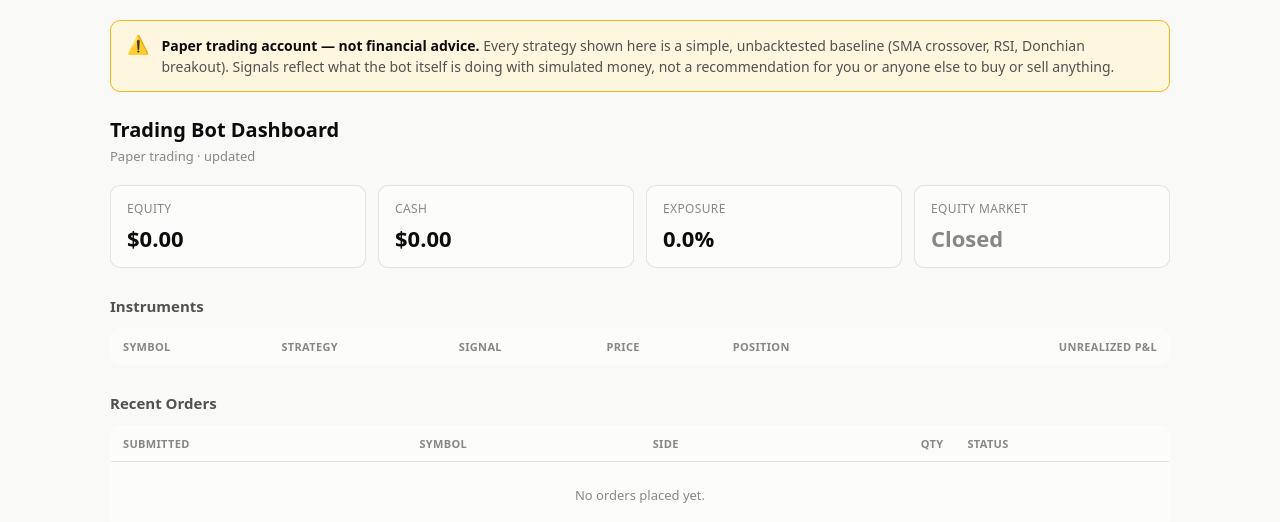
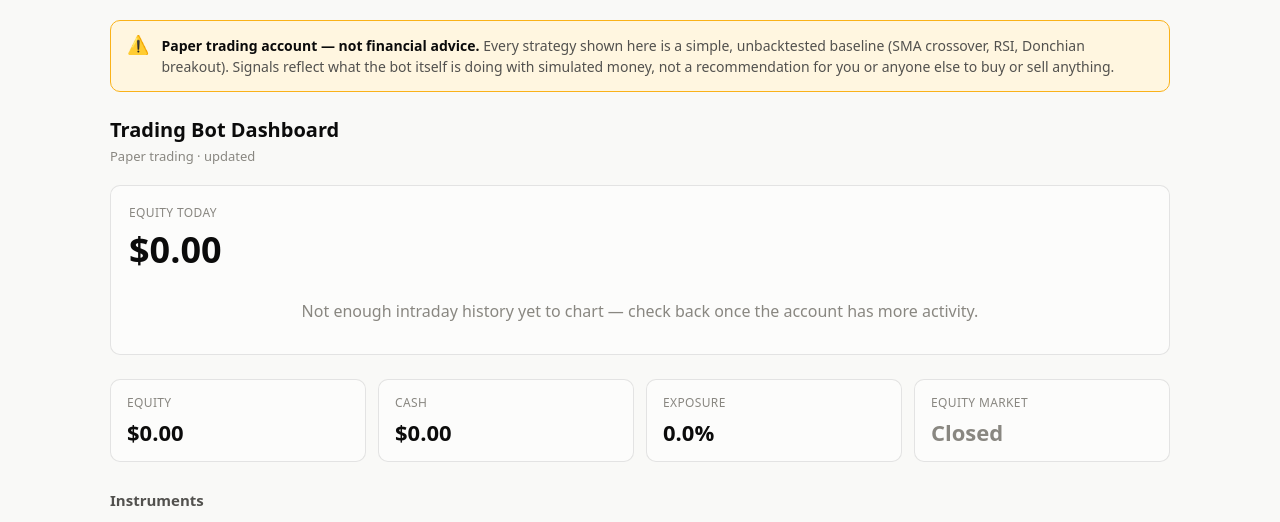
Before and after one commit to gpena1/alpaca-trading-bot, a Flask app: template web/templates/dashboard.html in a window 1280 px wide. Shown: the top 522 px of the page. Run offline with Flask 3, Linux system fonts and the light colour scheme; the template is opened without the code that fills it, so the values that code supplies are empty; parts of the project's set-up code (start-up, migrations or seed data) failed here and were passed over.

Commit message:
Add equity chart to dashboard
Robinhood-style hero chart: current equity + delta, an SVG line/area
chart of today's intraday equity curve from Alpaca's portfolio history
endpoint, with hover crosshair and tooltip. Falls back to an empty
state until the account has enough intraday history to plot.

```diff
--- a/web/data.py
+++ b/web/data.py
@@ -37,6 +37,72 @@ def _signal_for(symbol):
     }
 
 
+_CHART_WIDTH = 800
+_CHART_HEIGHT = 220
+_CHART_PAD_Y = 16
+
+
+def _compute_equity_chart():
+    try:
+        history = _broker.get_portfolio_history(period="1D", timeframe="15Min")
+    except Exception:
+        logger.exception("failed to fetch portfolio history")
+        return None
+
+    points_raw = [
+        (ts, eq)
+        for ts, eq in zip(history.timestamp or [], history.equity or [])
+        if eq is not None
+    ]
+    if len(points_raw) < 2:
+        return None
+
+    values = [eq for _, eq in points_raw]
+    min_v, max_v = min(values), max(values)
+    span = max_v - min_v or 1.0  # avoid div-by-zero on a perfectly flat line
+    n = len(points_raw)
+    plot_h = _CHART_HEIGHT - 2 * _CHART_PAD_Y
+
+    points = []
+    for i, (ts, eq) in enumerate(points_raw):
+        x = (i / (n - 1)) * _CHART_WIDTH
+        y = _CHART_PAD_Y + plot_h - ((eq - min_v) / span) * plot_h
+        points.append(
+            {
+                "x": round(x, 2),
+                "y": round(y, 2),
+                "equity": eq,
+                "time_label": datetime.fromtimestamp(ts, tz=timezone.utc).strftime("%-I:%M %p UTC"),
+            }
+        )
+
+    polyline = " ".join(f"{p['x']},{p['y']}" for p in points)
+    area_path = (
+        f"M {points[0]['x']},{_CHART_HEIGHT} "
+        + " ".join(f"L {p['x']},{p['y']}" for p in points)
+        + f" L {points[-1]['x']},{_CHART_HEIGHT} Z"
+    )
+
+    start_equity = points_raw[0][1]
+    end_equity = points_raw[-1][1]
+    delta = end_equity - start_equity
+    delta_pct = (delta / start_equity * 100) if start_equity else 0.0
+
+    return {
+        "points": points,
+        "polyline": polyline,
+        "area_path": area_path,
+        "last_point": points[-1],
+        "start_equity": start_equity,
+        "end_equity": end_equity,
+        "delta": delta,
+        "delta_pct": delta_pct,
+        "is_up": delta >= 0,
+        "width": _CHART_WIDTH,
+        "height": _CHART_HEIGHT,
+    }
+
+
 def _compute():
     rows = []
     for symbol in config.SYMBOLS:
@@ -68,6 +134,7 @@ def _compute():
         "exposure_pct": _portfolio.exposure_pct(),
         "rows": rows,
         "orders": orders,
+        "chart": _compute_equity_chart(),
     }
 
 
--- a/web/templates/dashboard.html
+++ b/web/templates/dashboard.html
@@ -141,6 +141,61 @@
   .delta-good { color: var(--delta-good); font-weight: 600; }
   .delta-bad { color: var(--delta-bad); font-weight: 600; }
   .empty-state { color: var(--text-muted); text-align: center; padding: 24px; }
+
+  .chart-card {
+    background: var(--surface-1);
+    border: 1px solid var(--border);
+    border-radius: 10px;
+    padding: 18px 18px 8px;
+    margin-bottom: 24px;
+  }
+  .chart-card .hero-label {
+    font-size: 12px;
+    color: var(--text-muted);
+    text-transform: uppercase;
+    letter-spacing: 0.03em;
+    margin-bottom: 4px;
+  }
+  .chart-card .hero-value {
+    font-size: 36px;
+    font-weight: 600;
+    font-variant-numeric: normal;
+    margin-bottom: 2px;
+  }
+  .chart-card .hero-delta { font-size: 14px; font-weight: 600; margin-bottom: 8px; }
+  .chart-wrap { position: relative; width: 100%; }
+  .chart-wrap svg { display: block; width: 100%; height: auto; overflow: visible; }
+  .chart-line { fill: none; stroke-width: 2px; stroke-linejoin: round; stroke-linecap: round; }
+  .chart-area { opacity: 0.10; }
+  .chart-end-dot { stroke-width: 2px; }
+  .chart-crosshair {
+    stroke: var(--text-muted);
+    stroke-width: 1px;
+    opacity: 0;
+    pointer-events: none;
+  }
+  .chart-hover-dot {
+    stroke-width: 2px;
+    opacity: 0;
+    pointer-events: none;
+  }
+  .chart-tooltip {
+    position: absolute;
+    top: 0;
+    left: 0;
+    transform: translate(-50%, -115%);
+    background: var(--text-primary);
+    color: var(--page-plane);
+    font-size: 12px;
+    padding: 6px 9px;
+    border-radius: 6px;
+    white-space: nowrap;
+    pointer-events: none;
+    opacity: 0;
+    transition: opacity 0.08s ease;
+  }
+  .chart-tooltip .val { font-weight: 700; }
+  .chart-tooltip .time { color: var(--text-muted); margin-top: 1px; }
 </style>
 </head>
 <body>
@@ -156,6 +211,85 @@
 
   <h1>Trading Bot Dashboard</h1>
   <div class="meta">Paper trading &middot; updated {{ generated_at }}</div>
+
+  {% if chart %}
+  <div class="chart-card">
+    <div class="hero-label">Equity today</div>
+    <div class="hero-value">${{ "%.2f"|format(chart.end_equity) }}</div>
+    <div class="hero-delta {{ 'delta-good' if chart.is_up else 'delta-bad' }}">
+      {{ '+' if chart.is_up else '-' }}${{ "%.2f"|format(chart.delta|abs) }}
+      ({{ '+' if chart.is_up else '-' }}{{ "%.2f"|format(chart.delta_pct|abs) }}%) today
+    </div>
+    <div class="chart-wrap" id="equity-chart-wrap">
+      <svg viewBox="0 0 {{ chart.width }} {{ chart.height }}" preserveAspectRatio="none" id="equity-chart-svg">
+        <path class="chart-area" d="{{ chart.area_path }}" fill="{{ 'var(--good)' if chart.is_up else 'var(--critical)' }}"></path>
+        <polyline class="chart-line" points="{{ chart.polyline }}" stroke="{{ 'var(--good)' if chart.is_up else 'var(--critical)' }}"></polyline>
+        <circle class="chart-end-dot" cx="{{ chart.last_point.x }}" cy="{{ chart.last_point.y }}" r="5"
+                fill="{{ 'var(--good)' if chart.is_up else 'var(--critical)' }}" stroke="var(--surface-1)"></circle>
+        <line class="chart-crosshair" id="equity-chart-crosshair" x1="0" y1="0" x2="0" y2="{{ chart.height }}"></line>
+        <circle class="chart-hover-dot" id="equity-chart-hover-dot" r="5"
+                fill="{{ 'var(--good)' if chart.is_up else 'var(--critical)' }}" stroke="var(--surface-1)"></circle>
+      </svg>
+      <div class="chart-tooltip" id="equity-chart-tooltip">
+        <div class="val"></div>
+        <div class="time"></div>
+      </div>
+    </div>
+  </div>
+  <script>
+    (function () {
+      var points = {{ chart.points | tojson }};
+      var svg = document.getElementById('equity-chart-svg');
+      var wrap = document.getElementById('equity-chart-wrap');
+      var crosshair = document.getElementById('equity-chart-crosshair');
+      var hoverDot = document.getElementById('equity-chart-hover-dot');
+      var tooltip = document.getElementById('equity-chart-tooltip');
+      var viewWidth = {{ chart.width }};
+      if (!points.length) return;
+
+      function showAt(idx) {
+        var p = points[idx];
+        crosshair.setAttribute('x1', p.x);
+        crosshair.setAttribute('x2', p.x);
+        crosshair.style.opacity = 1;
+        hoverDot.setAttribute('cx', p.x);
+        hoverDot.setAttribute('cy', p.y);
+        hoverDot.style.opacity = 1;
+
+        var rect = svg.getBoundingClientRect();
+        var scale = rect.width / viewWidth;
+        tooltip.style.left = (p.x * scale) + 'px';
+        tooltip.style.top = (p.y * (rect.height / {{ chart.height }})) + 'px';
+        tooltip.querySelector('.val').textContent = '$' + p.equity.toFixed(2);
+        tooltip.querySelector('.time').textContent = p.time_label;
+        tooltip.style.opacity = 1;
+      }
+
+      function hide() {
+        crosshair.style.opacity = 0;
+        hoverDot.style.opacity = 0;
+        tooltip.style.opacity = 0;
+      }
+
+      function onMove(evt) {
+        var rect = svg.getBoundingClientRect();
+        var relX = (evt.clientX - rect.left) / rect.width * viewWidth;
+        var idx = Math.round(relX / viewWidth * (points.length - 1));
+        idx = Math.max(0, Math.min(points.length - 1, idx));
+        showAt(idx);
+      }
+
+      wrap.addEventListener('pointermove', onMove);
+      wrap.addEventListener('pointerleave', hide);
+    })();
+  </script>
+  {% else %}
+  <div class="chart-card">
+    <div class="hero-label">Equity today</div>
+    <div class="hero-value">${{ "%.2f"|format(equity) }}</div>
+    <div class="empty-state">Not enough intraday history yet to chart &mdash; check back once the account has more activity.</div>
+  </div>
+  {% endif %}
 
   <div class="tiles">
     <div class="tile">
@@ -201,7 +335,7 @@
         {% if row.position %}
         <td>{{ "%.4f"|format(row.position.qty) }} @ ${{ "%.2f"|format(row.position.avg_entry_price) }}</td>
         <td class="num {{ 'delta-good' if row.position.unrealized_pl >= 0 else 'delta-bad' }}">
-          {{ '+' if row.position.unrealized_pl >= 0 else '' }}${{ "%.2f"|format(row.position.unrealized_pl) }}
+          {{ '+' if row.position.unrealized_pl >= 0 else '-' }}${{ "%.2f"|format(row.position.unrealized_pl|abs) }}
         </td>
         {% else %}
         <td class="reason">no position</td>
```
Also changed, not shown: bot/broker.py (+7 -1 lines).
